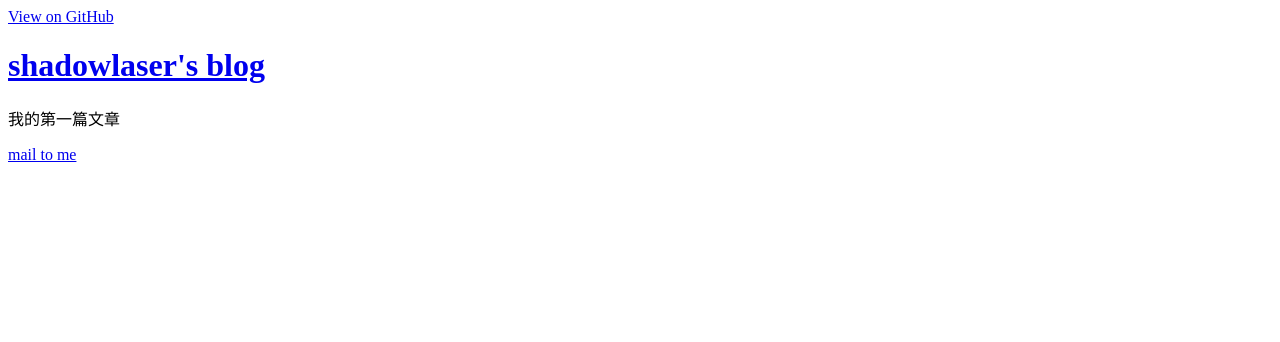
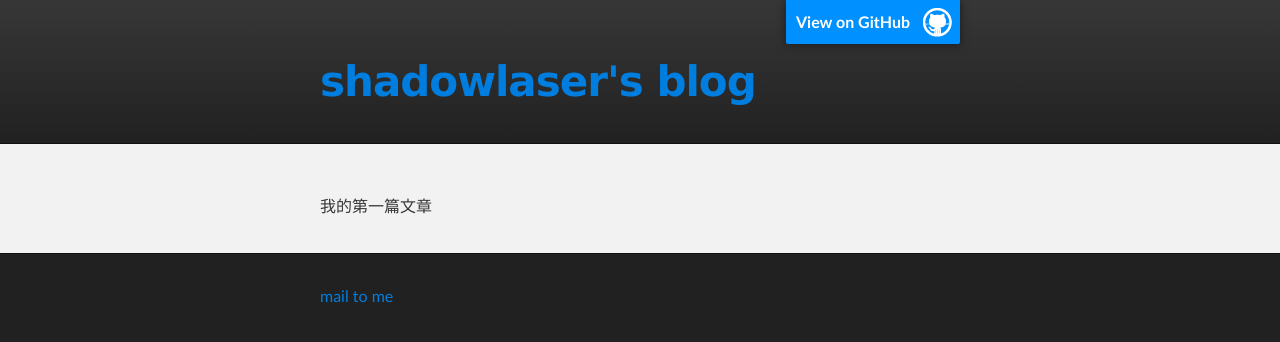
Before and after one commit to shadowlaser/blog, a Jekyll site: the page built from _posts/2013-03-25-hello-world.md, in a window 1280 px wide. Shown: the top 342 px of the page. Built offline with Jekyll 4.4.1, drawn with Linux system fonts in a browser that asks for light colours.

Commit message:
modify ok

```diff
--- a/_layouts/post.html
+++ b/_layouts/post.html
@@ -6,7 +6,7 @@
      <meta name="author" content="shadowlaser" />
 
      <!-- Homepage CSS -->
-     <link rel="stylesheet" type="text/css" media="screen" href="{{site.blogurl}}stylesheets/stylesheet.css">
+     <link rel="stylesheet" type="text/css" media="screen" href="{{site.blogurl}}/stylesheets/stylesheet.css">
 
   </head>
 
```
